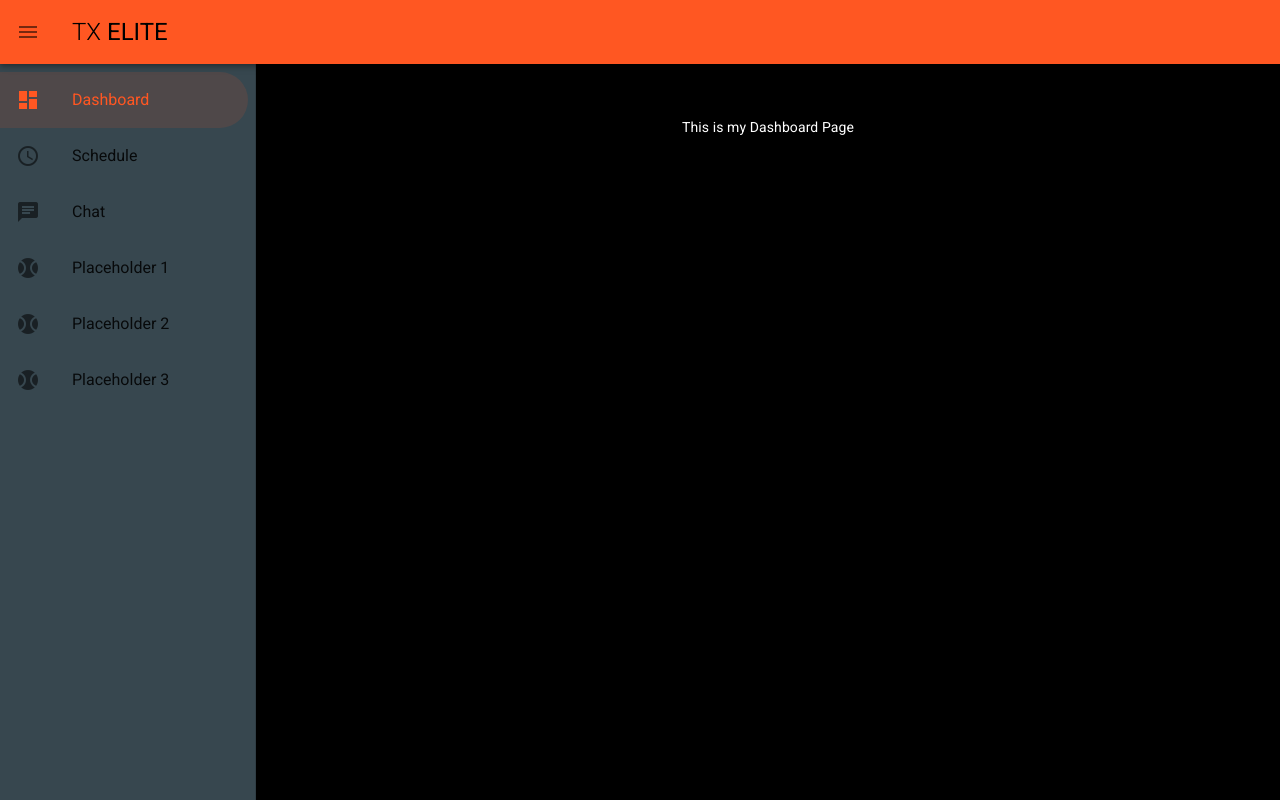
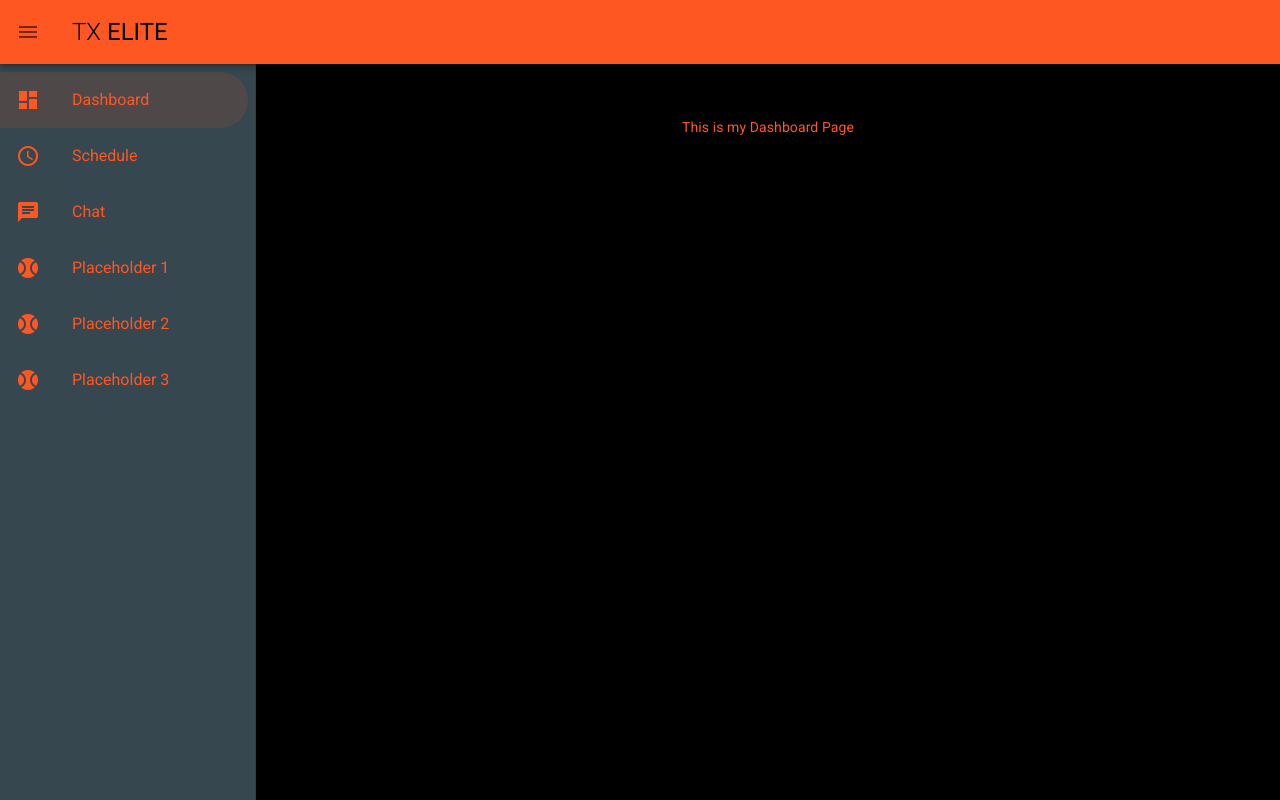
Before and after one commit to eands9/txelite1, a Vue app: page /dashboard in a window 1280 px wide. Both pictures are taken after a click on the button 28 px from the left and 32 px from the top of the page. Built offline with nearby package versions, Linux system fonts and the light colour scheme.

Commit message:
add orange text in drawer list

```diff
--- a/src/App.vue
+++ b/src/App.vue
@@ -1,7 +1,7 @@
 <template>
   <v-app>
-    <v-content class="black">
-      <Navbar/>
+    <Navbar/>
+    <v-content class="black deep-orange--text darken-2">
       <router-view/>
     </v-content>
   </v-app>
--- a/src/components/Chat.vue
+++ b/src/components/Chat.vue
@@ -2,7 +2,7 @@
   <v-container>
     <v-layout text-center>
       <v-flex mb-4>
-        <v-card-text class=white--text>
+        <v-card-text>
           <p>
             This is my Chat Page
           </p>
--- a/src/components/Dashboard.vue
+++ b/src/components/Dashboard.vue
@@ -2,7 +2,7 @@
   <v-container>
     <v-layout text-center>
       <v-flex mb-4>
-        <v-card-text class=white--text>
+        <v-card-text>
           <p>
             This is my Dashboard Page
           </p>
--- a/src/components/Navbar.vue
+++ b/src/components/Navbar.vue
@@ -3,7 +3,7 @@
         <v-app-bar app clipped-left color=deep-orange darken-2>
             <v-app-bar-nav-icon @click="drawer = !drawer"></v-app-bar-nav-icon>
 
-            <v-toolbar-title class="headline text-uppercase black--text">
+            <v-toolbar-title class="headline text-uppercase bold black--text">
                 <span class="font-weight-light">TX</span>
                 <span> Elite</span>
             </v-toolbar-title>
@@ -24,10 +24,10 @@
                     router :to="item.route"
                 >
                     <v-list-item-icon>
-                    <v-icon v-text="item.icon"></v-icon>
+                    <v-icon class="deep-orange--text darken-2" v-text="item.icon"></v-icon>
                     </v-list-item-icon>
                     <v-list-item-content>
-                    <v-list-item-title v-text="item.text"></v-list-item-title>
+                    <v-list-item-title class="deep-orange--text darken-2" v-text="item.text"></v-list-item-title>
                     </v-list-item-content>
 
                 </v-list-item>
--- a/src/components/Placeholder1.vue
+++ b/src/components/Placeholder1.vue
@@ -2,7 +2,7 @@
   <v-container>
     <v-layout text-center>
       <v-flex mb-4>
-        <v-card-text class=white--text>
+        <v-card-text>
           <p>
             This is Placeholder 1
           </p>
--- a/src/components/Placeholder2.vue
+++ b/src/components/Placeholder2.vue
@@ -2,7 +2,7 @@
   <v-container>
     <v-layout text-center>
       <v-flex mb-4>
-        <v-card-text class=white--text>
+        <v-card-text>
           <p>
             This is Placeholder 2
           </p>
--- a/src/components/Placeholder3.vue
+++ b/src/components/Placeholder3.vue
@@ -2,7 +2,7 @@
   <v-container>
     <v-layout text-center>
       <v-flex mb-4>
-        <v-card-text class=white--text>
+        <v-card-text>
           <p>
             This is Placeholder 3
           </p>
--- a/src/components/Schedule.vue
+++ b/src/components/Schedule.vue
@@ -2,7 +2,7 @@
   <v-container>
     <v-layout text-center>
       <v-flex mb-4>
-        <v-card-text class=white--text>
+        <v-card-text>
           <p>
             This is my Schedule Page
           </p>
```
